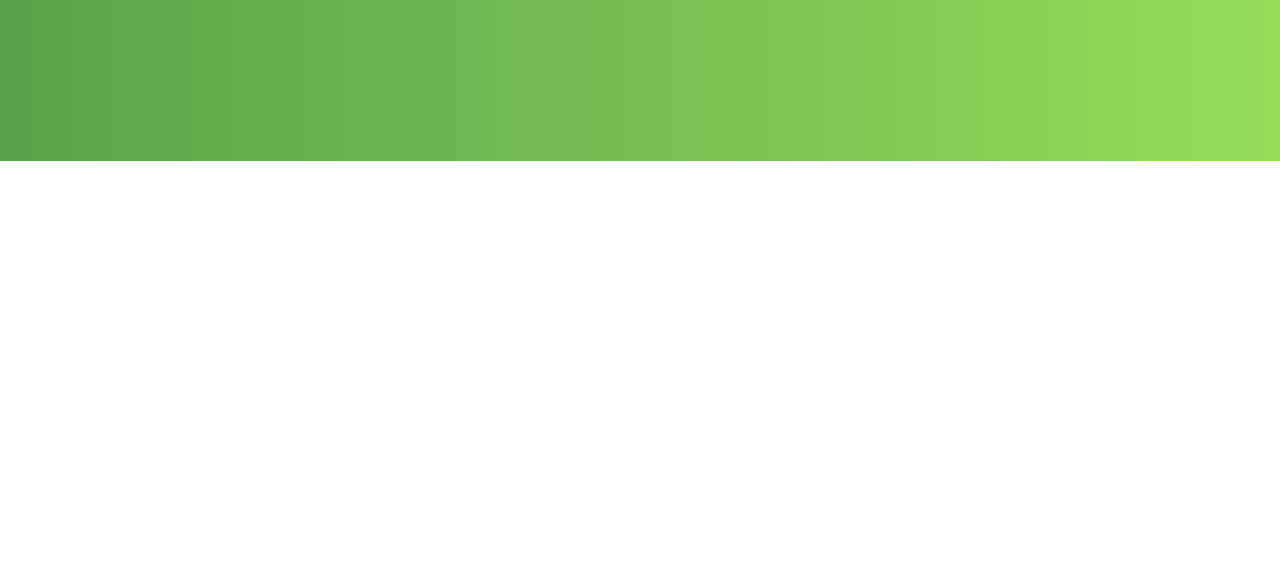
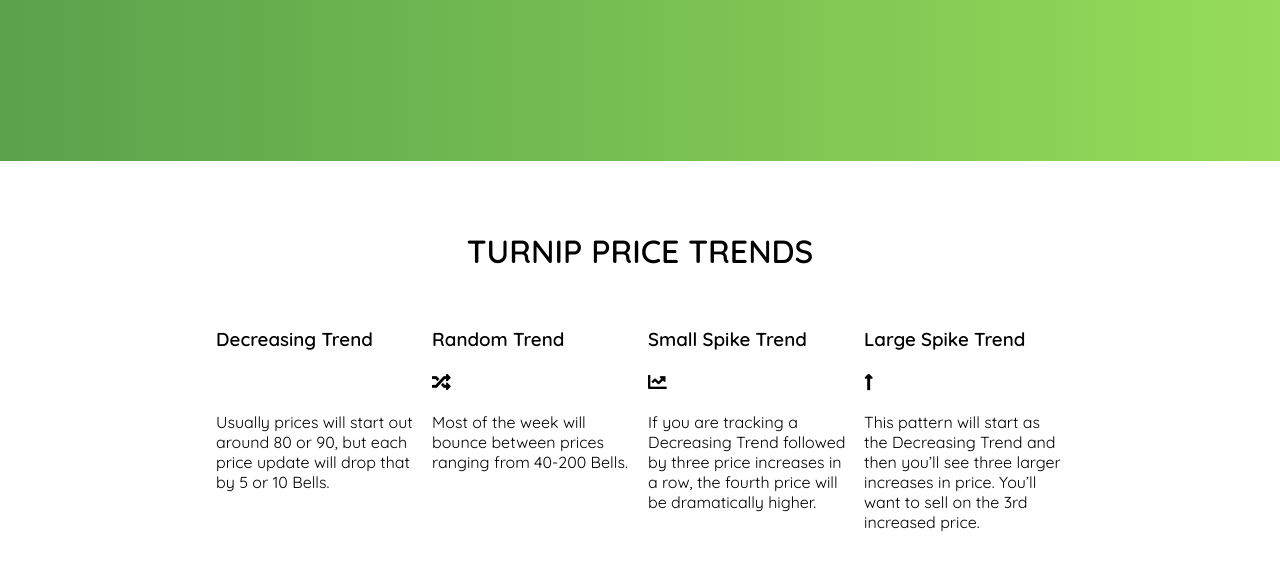
Before and after one commit to vandaadams/turniptracker, a Django app: page / in a window 1280 px wide. Shown: the part 787-1351 px from the top of the page. Before the commit the page ends 948 px from the top, so only its background shows below. Run offline with Django 3.2, Linux system fonts and the light colour scheme; some libraries are stand-ins or nearby versions.

Commit message:
added trends

```diff
--- a/static/css/main.css
+++ b/static/css/main.css
@@ -81,7 +81,7 @@ HOME PAGE
   justify-items: center;
 }
 
-.left {
+.left-side {
   place-self: center;
   max-width: 550px;
 }
@@ -109,7 +109,7 @@ button:hover {
   transition: all .4s ease-in-out;
 }
 
-.right {
+.right-side {
   place-self: center;
   display: flex;
   align-items: baseline;
@@ -128,9 +128,9 @@ img {
   color: #fff;
 }
 
-/*
+/* ------
 CAROUSEL
-*/
+-------- */
 
 h1 {
   padding-top: 1.5em;
@@ -386,3 +386,18 @@ h1 {
     z-index: 0;
   }
 }
+
+/* ---------
+CARDS
+----------- */
+
+.cards {
+  display: flex;
+  /* grid-template-columns: 1fr 1fr 1fr 1fr; */
+  justify-content: center;
+}
+
+.card {
+  width: 200px;
+  padding: 16px 8px;
+}
--- a/trackerapp/templates/trackerapp/home.html
+++ b/trackerapp/templates/trackerapp/home.html
@@ -2,15 +2,16 @@
 {% load static %}
 {% block content %}
 <div class="grid-container">
-  <div class="content left card">
+  <div class="content left-side">
     <h2>Keep track of your Stalk Market stock</h2>
     <p>Log Turnip prices on your island, follow the Turnip trends to predict when the highest prices will happen and calculate the profit you make.</p>
     <button type="button" name="button">GET STARTED</button>
   </div>
-  <div class="content right card">
+  <div class="content right-side">
     <img src="{% static 'images/daisymae.png' %}" alt="">
   </div>
 </div>
+
 <div class="guide">
   <h1>Stalk Market Guide</h1>
   <div class="content-slider">
@@ -37,4 +38,32 @@
     </div>
   </div>
 </div>
+
+<div class="cards-container">
+  <h1>Turnip Price Trends</h1>
+  <div class="cards">
+    <div class="card">
+      <h3>Decreasing Trend</h3>
+      <h3><i class="fas fa-chart-line-down"></i></h3>
+      <p>Usually prices will start out around 80 or 90, but each price update will drop that by 5 or 10 Bells.</p>
+    </div>
+    <div class="card">
+      <h3>Random Trend</h3>
+      <h3><i class="fas fa-random"></i></h3>
+      <p>Most of the week will bounce between prices ranging from 40-200 Bells.</p>
+    </div>
+    <div class="card">
+      <h3>Small Spike Trend</h3>
+      <h3><i class="fas fa-chart-line"></i></h3>
+      <p>If you are tracking a Decreasing Trend followed by three price increases in a row, the fourth price will be dramatically higher.</p>
+    </div>
+    <div class="card">
+      <h3>Large Spike Trend</h3>
+      <h3><i class="fas fa-long-arrow-alt-up"></i></h3>
+      <p>This pattern will start as the Decreasing Trend and then you’ll see three larger increases in price. You’ll want to sell on the 3rd increased price.</p>
+    </div>
+
+  </div>
+</div>
+
 {% endblock content %}
--- a/trackerapp/templates/trackerapp/main.html
+++ b/trackerapp/templates/trackerapp/main.html
@@ -9,6 +9,7 @@
     <link rel="stylesheet" type="text/css" href="{% static 'css/main.css' %}">
     <!-- <link rel="stylesheet" href="https://stackpath.bootstrapcdn.com/bootstrap/4.4.1/css/bootstrap.min.css" integrity="sha384-Vkoo8x4CGsO3+Hhxv8T/Q5PaXtkKtu6ug5TOeNV6gBiFeWPGFN9MuhOf23Q9Ifjh" crossorigin="anonymous"> -->
     <link href="https://fonts.googleapis.com/css2?family=Quicksand:wght@400;600&display=swap" rel="stylesheet">
+    <link rel="stylesheet" href="https://pro.fontawesome.com/releases/v5.13.0/css/all.css">
   </head>
   <body>
     <div id='navbar'>
```
Lines whose indentation alone changed are shown as unchanged.
